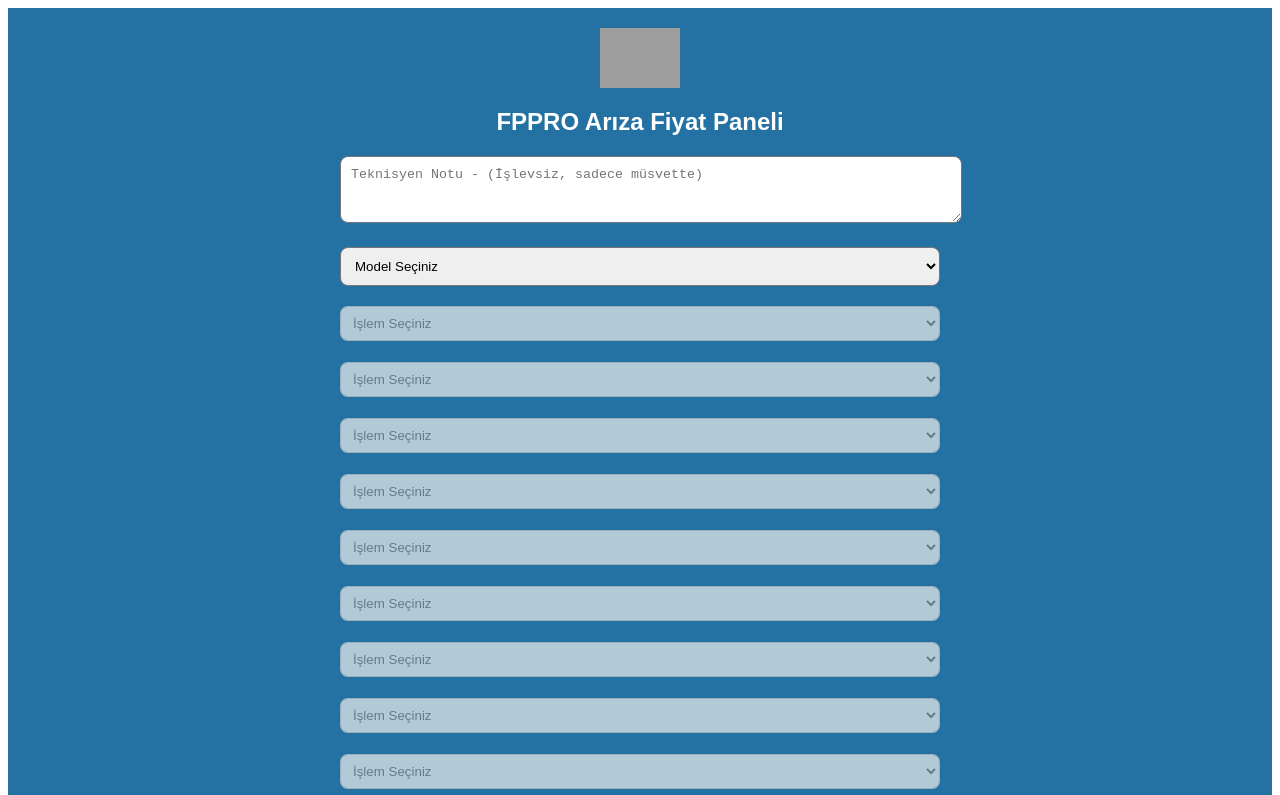
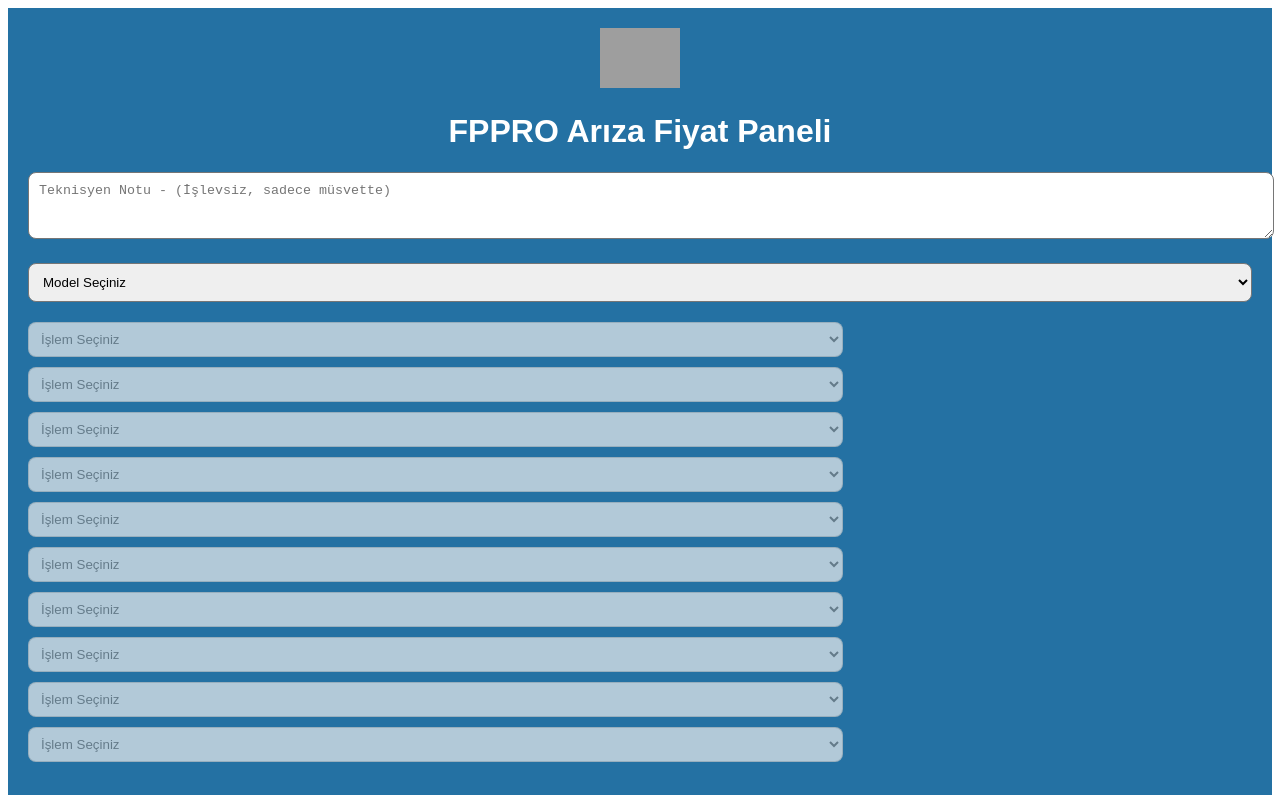
Before and after one commit to onur846/fpfiyatoaneli, a Next.js app: page / in a window 1280 px wide. Shown: the top 795 px of the page. Built offline with nearby package versions, Linux system fonts and the light colour scheme; grey boxes are pictures that could not be loaded.

Commit message:
Update index.js

```diff
--- a/pages/index.js
+++ b/pages/index.js
@@ -4,11 +4,19 @@ export default function Home() {
   const [database, setDatabase] = useState({});
   const [selectedModel, setSelectedModel] = useState('');
   const [selectedRepairs, setSelectedRepairs] = useState(Array(10).fill(''));
+  const [repairOrder, setRepairOrder] = useState({});
 
   useEffect(() => {
     fetch('/database.json')
       .then(res => res.json())
-      .then(data => setDatabase(data));
+      .then(data => {
+        setDatabase(data);
+        const initialOrder = {};
+        Object.entries(data).forEach(([model, repairs]) => {
+          initialOrder[model] = Object.keys(repairs);
+        });
+        setRepairOrder(initialOrder);
+      });
   }, []);
 
   const handleModelChange = (e) => {
@@ -21,6 +29,12 @@ export default function Home() {
     const newRepairs = [...selectedRepairs];
     newRepairs[index] = value;
     setSelectedRepairs(newRepairs);
+
+    // Eğer yeni işlemse ve mevcut sırada yoksa başa ekle
+    if (selectedModel && database[selectedModel] && !repairOrder[selectedModel]?.includes(value)) {
+      const newOrder = [value, ...(repairOrder[selectedModel] || [])];
+      setRepairOrder({ ...repairOrder, [selectedModel]: newOrder });
+    }
   };
 
   const getPrice = (repairName) => {
@@ -33,22 +47,26 @@ export default function Home() {
   const totalPriceWithoutKDV = selectedRepairs.reduce((acc, repair) => acc + getPrice(repair), 0);
   const totalPriceWithKDV = (totalPriceWithoutKDV * 1.2).toFixed(2);
 
+  const sortedRepairs = selectedModel && database[selectedModel]
+    ? [
+        ...(repairOrder[selectedModel] || []).filter(r => r in database[selectedModel]),
+        ...Object.keys(database[selectedModel]).filter(r => !(repairOrder[selectedModel] || []).includes(r)),
+      ]
+    : [];
+
   return (
     <div style={{ padding: '20px', backgroundColor: '#2471A3', minHeight: '100vh', color: 'white', fontFamily: 'Arial' }}>
       <div style={{ textAlign: 'center', marginBottom: '20px' }}>
         <img src="https://fpprotr.com/wp-content/uploads/2023/04/fppro-logo-symbol-white-nosubtitle.png" alt="FPPRO Logo" style={{ width: '80px' }} />
-        <h1 style={{ fontSize: '24px' }}>FPPRO Arıza Fiyat Paneli</h1>
+        <h1>FPPRO Arıza Fiyat Paneli</h1>
       </div>
 
-      <div style={{ maxWidth: '600px', margin: '0 auto' }}>
-        {/* Teknisyen Notu */}
       <textarea
         rows="3"
         placeholder="Teknisyen Notu - (İşlevsiz, sadece müsvette)"
         style={{ width: '100%', marginBottom: '20px', padding: '10px', borderRadius: '8px' }}
       />
 
-        {/* Model Seçimi */}
       <select
         value={selectedModel}
         onChange={handleModelChange}
@@ -60,34 +78,34 @@ export default function Home() {
         ))}
       </select>
 
-        {/* İşlem Seçimi */}
       {Array.from({ length: 10 }).map((_, idx) => (
-          <div key={idx} style={{ display: 'flex', flexDirection: 'column', marginBottom: '15px' }}>
+        <div key={idx} style={{ display: 'flex', alignItems: 'center', marginBottom: '10px' }}>
           <select
             value={selectedRepairs[idx]}
             onChange={(e) => handleRepairChange(idx, e.target.value)}
-              style={{ width: '100%', padding: '8px', borderRadius: '8px', marginBottom: '6px' }}
+            style={{ flex: 2, marginRight: '10px', padding: '8px', borderRadius: '8px' }}
             disabled={!selectedModel}
           >
             <option value="">İşlem Seçiniz</option>
-              {selectedModel && database[selectedModel] && Object.keys(database[selectedModel]).map((repair, rIdx) => (
+            {sortedRepairs.map((repair, rIdx) => (
               <option key={rIdx} value={repair}>{repair}</option>
             ))}
           </select>
+          <div style={{ flex: 1 }}>
             {selectedRepairs[idx] && (
-              <div style={{ fontSize: '14px' }}>
-                KDV Hariç: {getPrice(selectedRepairs[idx])} ₺ — KDV Dahil: {(getPrice(selectedRepairs[idx]) * 1.2).toFixed(2)} ₺
+              <>
+                <div style={{ fontSize: '14px' }}>KDV Hariç: {getPrice(selectedRepairs[idx])} ₺</div>
+                <div style={{ fontSize: '14px' }}>KDV Dahil: {(getPrice(selectedRepairs[idx]) * 1.2).toFixed(2)} ₺</div>
+              </>
+            )}
           </div>
-            )}
         </div>
       ))}
 
-        {/* Toplam */}
       <div style={{ marginTop: '30px', fontWeight: 'bold', fontSize: '18px', textAlign: 'center' }}>
         <div>Toplam KDV Hariç: {totalPriceWithoutKDV} ₺</div>
         <div>Toplam KDV Dahil: {totalPriceWithKDV} ₺</div>
       </div>
     </div>
-    </div>
   );
 }
```
Lines whose indentation alone changed are shown as unchanged.
